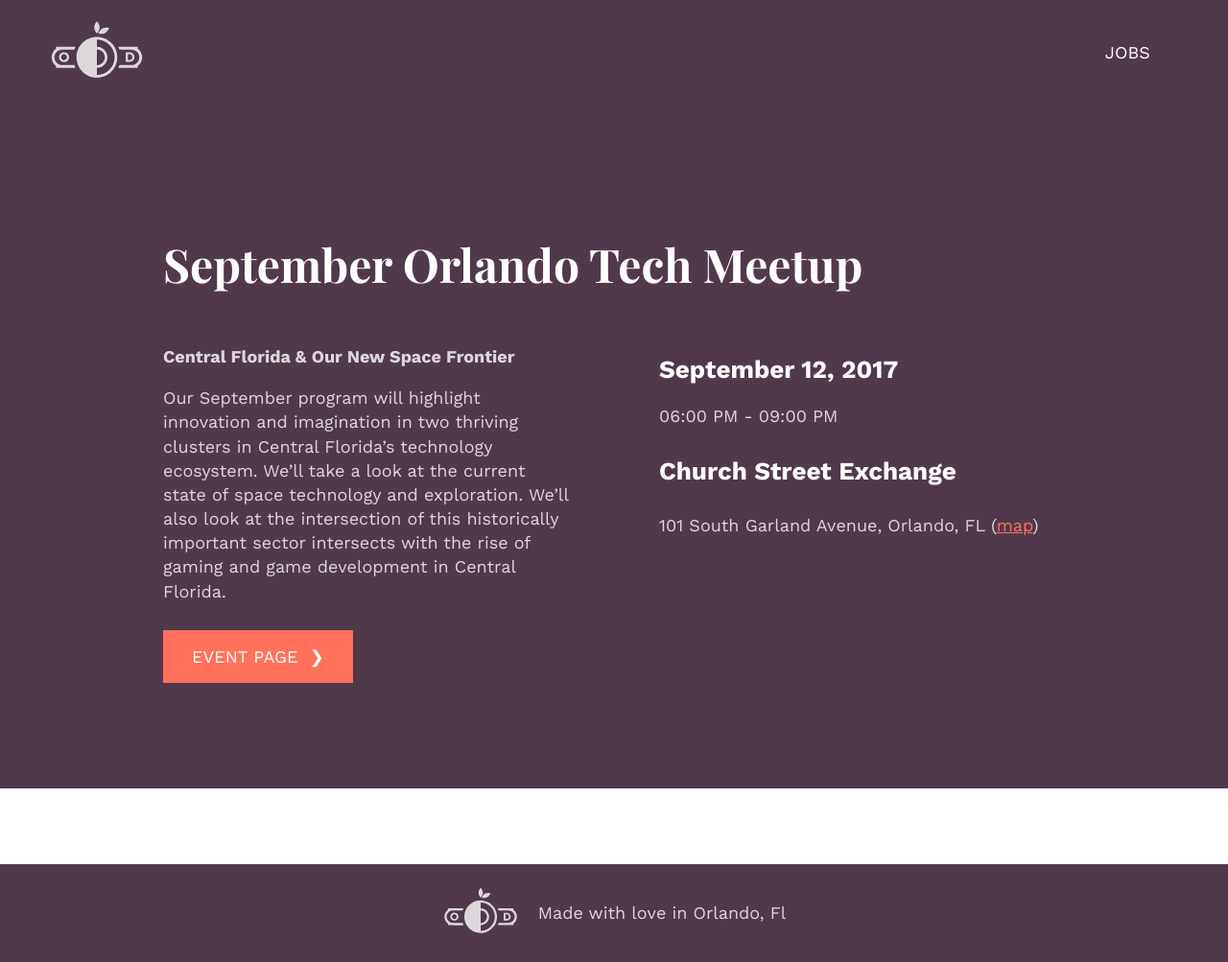
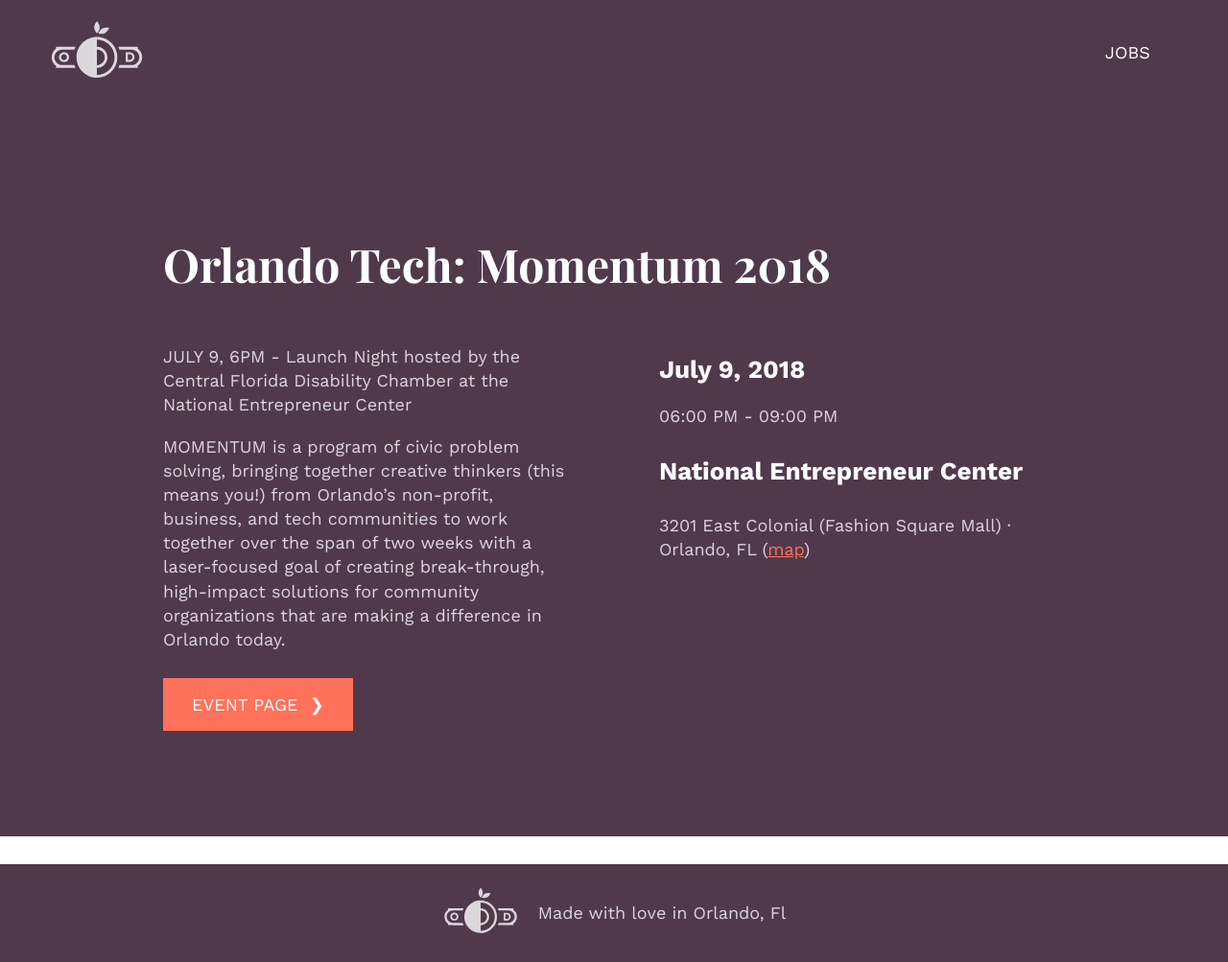
Before and after one commit to whosdustin/orlando-designers, a Jekyll site: the page built from _events/orlando-tech.markdown, in a window 1280 px wide. Shown: the whole page at 96% size. Built offline with Jekyll 4.4.1, drawn with Linux system fonts in a browser that asks for light colours; comment, search, counter and statistics services are not loaded.

Commit message:
Updated Orlando Tech

```diff
--- a/_events/orlando-tech.markdown
+++ b/_events/orlando-tech.markdown
@@ -1,13 +1,15 @@
 ---
-title: September Orlando Tech Meetup
+title: 'Orlando Tech: Momentum 2018'
 date: 2017-06-30 13:06:00 -04:00
-start_date: 2017-09-12 18:00:00 -04:00
-end_date: 2017-09-12 21:00:00 -04:00
-location_name: Church Street Exchange
-address: 101 South Garland Avenue, Orlando, FL
-link: https://www.meetup.com/Orlando-Tech/events/242520175/
+start_date: 2018-07-09 18:00:00 -04:00
+end_date: 2018-07-09 21:00:00 -04:00
+location_name: National Entrepreneur Center
+address: 3201 East Colonial (Fashion Square Mall) · Orlando, FL
+link: https://www.meetup.com/Orlando-Tech/events/249313384/
 ---
 
-**Central Florida & Our New Space Frontier**
+JULY 9, 6PM - Launch Night
+hosted by the Central Florida Disability Chamber
+at the National Entrepreneur Center
 
-Our September program will highlight innovation and imagination in two thriving clusters in Central Florida's technology ecosystem. We'll take a look at the current state of space technology and exploration. We'll also look at the intersection of this historically important sector intersects with the rise of gaming and game development in Central Florida.
+MOMENTUM is a program of civic problem solving, bringing together creative thinkers (this means you!) from Orlando's non-profit, business, and tech communities to work together over the span of two weeks with a laser-focused goal of creating break-through, high-impact solutions for community organizations that are making a difference in Orlando today.
```
